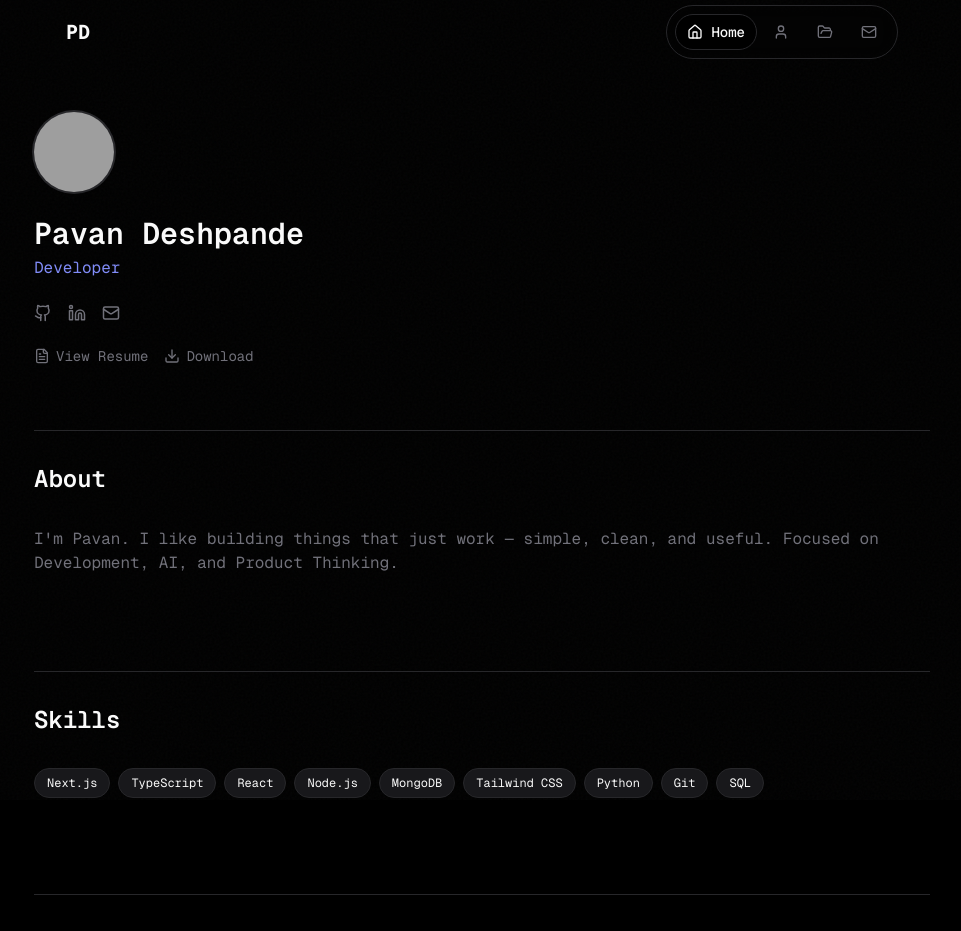
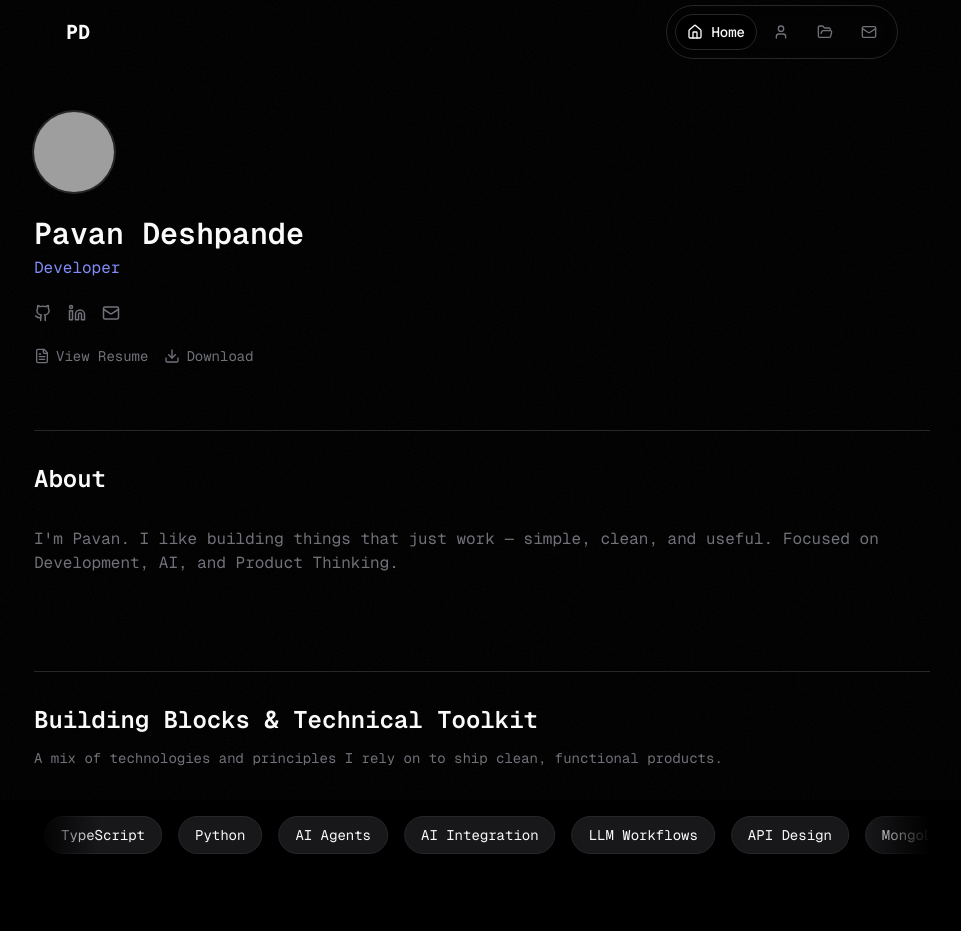
Before and after one commit to pavandeshpande12/My-portfolio, a Next.js app: page / in a window 1280 px wide. Shown: the top 931 px of the page, without its empty margins (158-1119 px from the left). Built offline with nearby package versions, Linux system fonts and the light colour scheme; grey boxes are pictures that could not be loaded.

Commit message:
Redesign skills section with marquee animation

```diff
--- a/src/components/Skills.tsx
+++ b/src/components/Skills.tsx
@@ -7,13 +7,15 @@ import { useRef } from "react";
 const skills = [
   "Next.js",
   "TypeScript",
-  "React",
-  "Node.js",
+  "Python",
+  "AI Agents",
+  "AI Integration",
+  "LLM Workflows",
+  "API Design",
   "MongoDB",
-  "Tailwind CSS",
-  "Python",
+  "Cloud Deployment",
+  "Automation",
   "Git",
-  "SQL",
 ];
 
 export default function Skills() {
@@ -32,22 +34,31 @@ export default function Skills() {
           animate={isInView ? { opacity: 1 } : { opacity: 0 }}
           transition={{ duration: 0.6 }}
         >
-          <h2 className="text-xl sm:text-2xl font-semibold text-foreground mb-4 sm:mb-6 md:mb-8">
-            Skills
+          <h2 className="text-xl sm:text-2xl font-semibold text-foreground mb-2 sm:mb-3">
+            Building Blocks & Technical Toolkit
           </h2>
 
-          <div className="flex flex-wrap gap-1.5 sm:gap-2">
-            {skills.map((skill) => (
-              <motion.span
-                key={skill}
-                whileHover={{ scale: 1.05, y: -2 }}
-                whileTap={{ scale: 0.95 }}
-                transition={{ type: "spring", stiffness: 400, damping: 17 }}
-                className="text-[10px] sm:text-xs px-2 sm:px-3 py-1 sm:py-1.5 bg-secondary rounded-full text-foreground border border-border hover:border-muted-foreground/50 hover:bg-secondary/80 cursor-default transition-colors"
-              >
-                {skill}
-              </motion.span>
-            ))}
+          <p className="text-xs sm:text-sm text-muted-foreground mb-6 sm:mb-8">
+            A mix of technologies and principles I rely on to ship clean, functional products.
+          </p>
+
+          {/* Marquee Container */}
+          <div className="relative overflow-hidden py-4 rounded-xl">
+            {/* Fade edges */}
+            <div className="absolute left-0 top-0 bottom-0 w-8 sm:w-16 bg-gradient-to-r from-background to-transparent z-10" />
+            <div className="absolute right-0 top-0 bottom-0 w-8 sm:w-16 bg-gradient-to-l from-background to-transparent z-10" />
+
+            {/* Marquee Track */}
+            <div className="flex animate-marquee hover:[animation-play-state:paused]">
+              {[...skills, ...skills].map((skill, index) => (
+                <span
+                  key={`${skill}-${index}`}
+                  className="flex-shrink-0 mx-1.5 sm:mx-2 px-3 sm:px-4 py-1.5 sm:py-2 text-xs sm:text-sm bg-secondary rounded-full text-foreground border border-border whitespace-nowrap"
+                >
+                  {skill}
+                </span>
+              ))}
+            </div>
           </div>
         </motion.div>
       </div>
--- a/tailwind.config.ts
+++ b/tailwind.config.ts
@@ -37,7 +37,7 @@ const config: Config = {
       keyframes: {
         marquee: {
           "0%": { transform: "translateX(0%)" },
-          "100%": { transform: "translateX(-100%)" },
+          "100%": { transform: "translateX(-50%)" },
         },
         "marquee-reverse": {
           "0%": { transform: "translateX(-100%)" },
```
